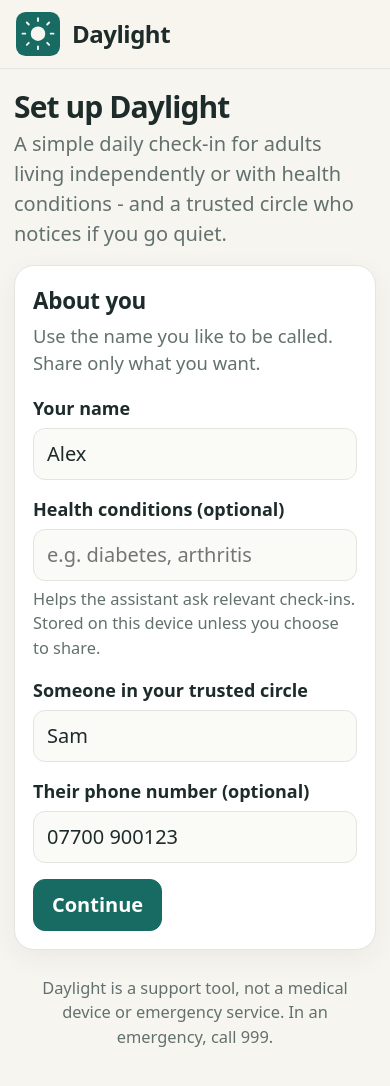
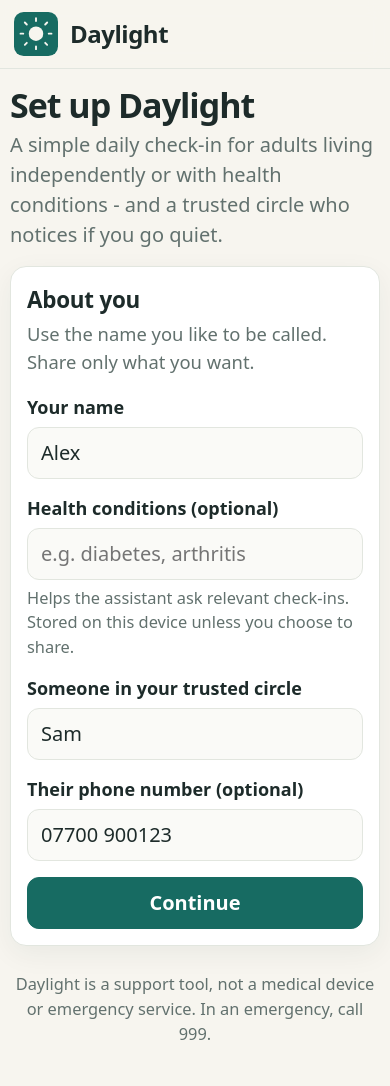
Before and after one commit to comradeonboard/daylight, a React (Vite) app: page / in a window 390 px wide. Shown: the top 1086 px of the page. Built offline with nearby package versions, Linux system fonts and the light colour scheme.

Commit message:
Improve mobile responsiveness

```diff
--- a/src/styles.css
+++ b/src/styles.css
@@ -428,6 +428,7 @@ p {
 
 .list-row {
   display: flex;
+  flex-wrap: wrap;
   align-items: center;
   gap: 14px;
   padding: 12px 0;
@@ -534,6 +535,7 @@ p {
 
 .ask-row {
   display: flex;
+  flex-wrap: wrap;
   gap: 8px;
 }
 
@@ -850,6 +852,13 @@ p {
   margin-top: 22px;
 }
 
+.modal-actions .btn,
+.modal-actions .btn-danger,
+.modal-actions .btn-primary,
+.modal-actions .btn-ghost {
+  flex: 1 1 160px;
+}
+
 .consent-block {
   margin-bottom: 16px;
   padding: 14px 16px;
@@ -930,34 +939,119 @@ p {
   border: 0;
 }
 
+@media (max-width: 720px) {
+  .page,
+  .footer {
+    width: min(100% - 24px, 720px);
+  }
+  .card,
+  .modal {
+    padding: 18px;
+  }
+}
+
 @media (max-width: 560px) {
+  html {
+    font-size: 16px;
+  }
   .topbar {
-    padding: 12px 16px;
+    padding: 12px 14px;
     gap: 10px;
+  }
+  .brand {
+    width: 100%;
   }
   .brand-sub {
     display: none;
   }
   .segmented {
     width: 100%;
+    overflow-x: auto;
   }
   .segmented button {
-    flex: 1;
-    padding: 0 8px;
+    flex: 1 0 auto;
+    min-height: 44px;
+    padding: 0 12px;
+    font-size: 0.95rem;
   }
   .page {
-    width: min(100% - 28px, 720px);
-    padding-top: 20px;
+    width: min(100% - 20px, 720px);
+    padding-top: 16px;
     gap: 14px;
   }
+  .page-title {
+    font-size: 1.7rem;
+  }
   .card {
-    padding: 18px;
+    padding: 16px;
+    border-radius: 16px;
   }
-  .grid-2 {
+  .status-detail {
+    margin-left: 0;
+  }
+  .big-check {
+    min-height: 84px;
+    font-size: 1.2rem;
+    padding: 16px;
+  }
+  .mood-strip {
+    display: grid;
     grid-template-columns: 1fr;
   }
-  .editor-row {
+  .mood-chip,
+  .btn,
+  .ask-send,
+  .call-link,
+  .chip {
+    width: 100%;
+  }
+  .ask-row > * {
+    flex: 1 1 100%;
+  }
+  .list-row {
+    align-items: flex-start;
+  }
+  .list-main {
+    flex: 1 1 calc(100% - 60px);
+  }
+  .call-link {
+    margin-left: 60px;
+  }
+  .actions {
+    flex-direction: column;
+  }
+  .actions .btn,
+  .actions .btn-primary,
+  .actions .btn-danger,
+  .actions .btn-ghost {
+    width: 100%;
+  }
+  .grid-2,
+  .editor-row,
+  .category-grid,
+  .demo-grid {
     grid-template-columns: 1fr;
+  }
+  .toggle-row {
+    align-items: flex-start;
+    gap: 12px;
+  }
+  .modal {
+    width: 100%;
+    max-height: calc(100vh - 20px);
+    padding: 18px;
+    border-radius: 18px;
+  }
+  .modal-actions .btn,
+  .modal-actions .btn-danger,
+  .modal-actions .btn-primary,
+  .modal-actions .btn-ghost {
+    width: 100%;
+    flex: 1 1 100%;
+  }
+  .toast {
+    bottom: 12px;
+    width: calc(100% - 20px);
   }
 }
 
```
